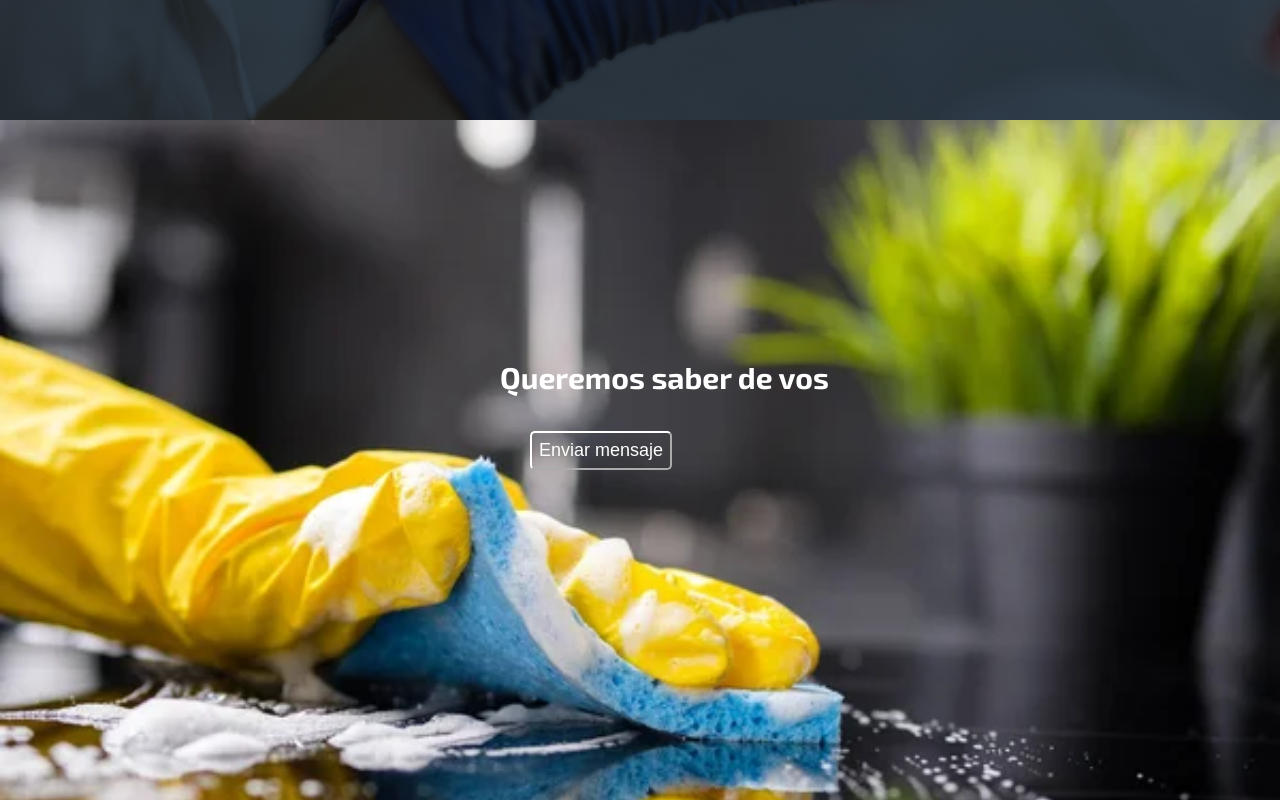
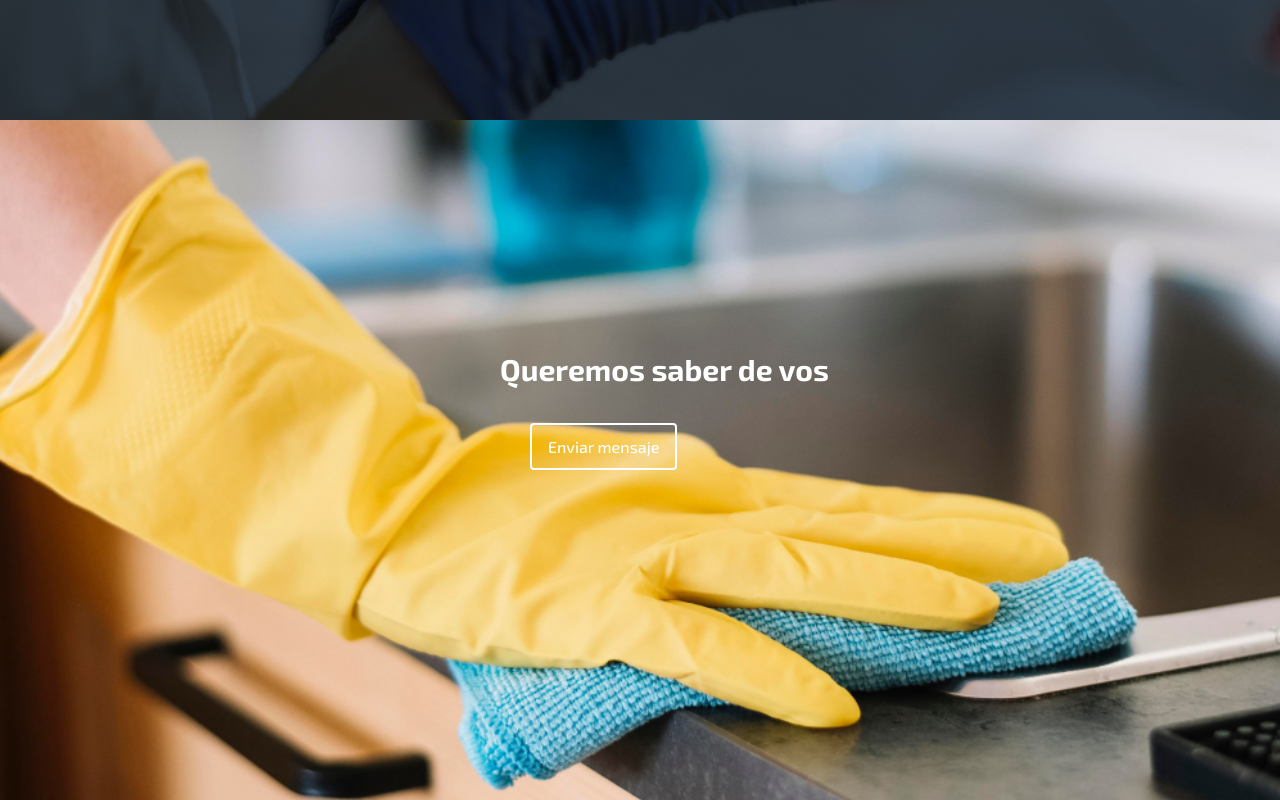
Before and after one commit to JoaquinPalacios/cation, a Next.js app: page / in a window 1280 px wide. Shown: the part 780-1580 px from the top of the page. Built offline with nearby package versions, Linux system fonts and the light colour scheme.

Commit message:
ReachOut component image and Css

```diff
--- a/components/ReachOut/index.tsx
+++ b/components/ReachOut/index.tsx
@@ -3,7 +3,7 @@ const ReachOut = () => {
         <div className='reachOut'>
             <div className='reachOut-container'>
                 <h3>Queremos saber de vos</h3>
-                <button className='button'>Enviar mensaje</button>
+                <button className='button'>Enviar mensaje</button>
             </div>
         </div>
     );
--- a/styles/_reachOut.scss
+++ b/styles/_reachOut.scss
@@ -1,6 +1,6 @@
 .reachOut {
     align-items: flex-end;
-    background-image: url('../public/images/reachOut.jpg');
+    background-image: url('../public/images/reachOut.png');
     background-repeat: no-repeat;
     background-size: cover;
     background-position: center top;
@@ -10,24 +10,34 @@
     width: 100%;
 
     .reachOut-container {
+
+
         margin-bottom: 450px;
-        margin-left: 500px;
-        margin-top: 280px;
+         margin-left: 500px;
+         margin-top: 280px;
+
 
         h3 {
-            color: var(--body--primary);
-        }
-        h3 {
-            font-weight: 550;
+
+            font-weight: 700;
+            color: white;
+            font-family: 'Exo 2';
+            font-size: 40 px;
+            line-height: 40 px;
+            text-align: center;
+
         }
         button {
+
             background-color: transparent;
-            border-color: white;
-            border-radius: 5px;
+            border: 2px solid white;
+            border-radius: 4px;
             color: white;
-            font-size: 18px;
+            font-family: 'Exo 2';
+            font-size: 16px;
+            font-weight: 500;
             margin-left: 30px;
-            padding: 7px;
+            padding: 12px 16px;
         }
 
     }
```
Also changed, not shown: public/images/reachOut.jpg (deleted), public/images/reachOut.png (added).
